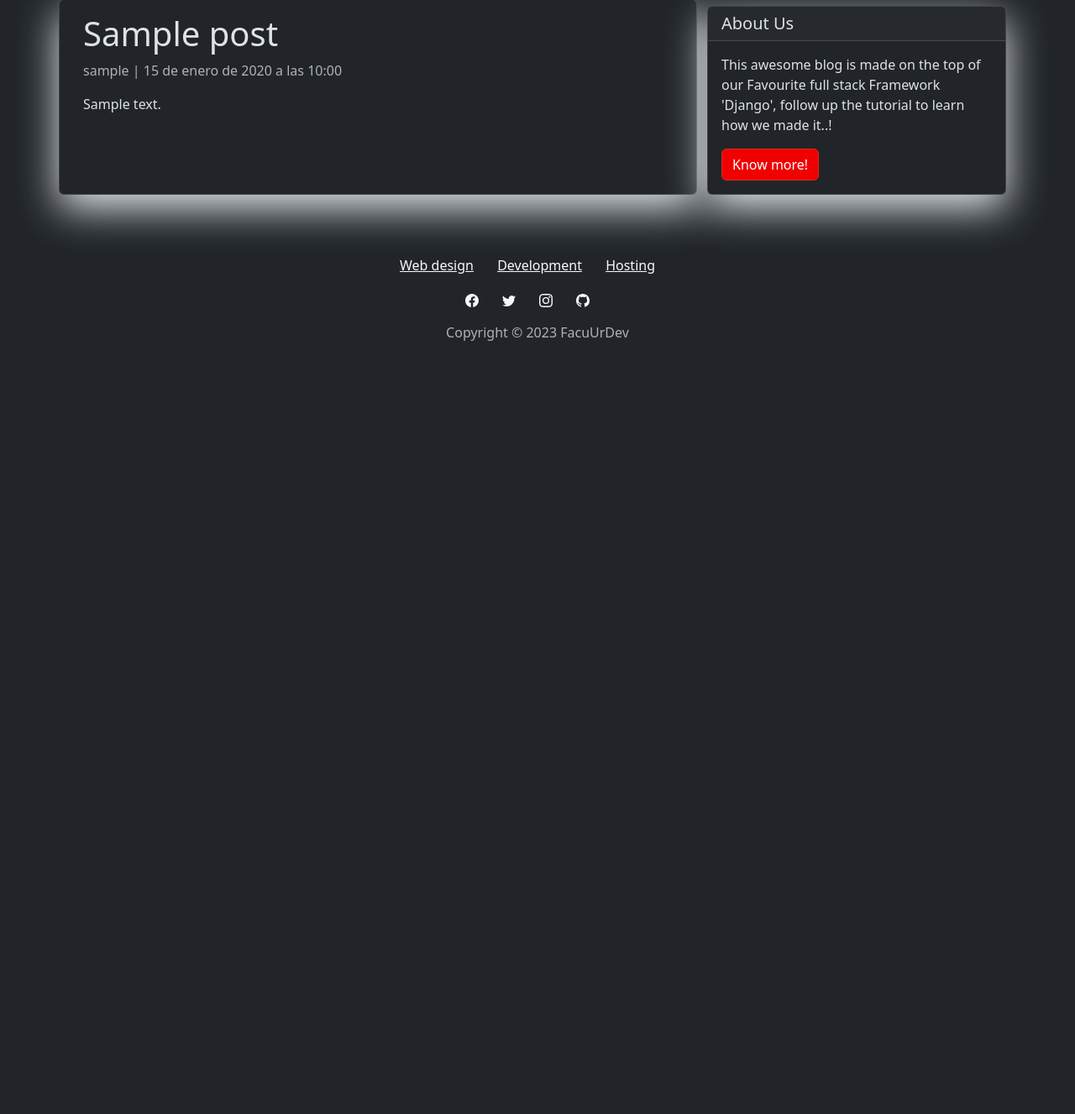
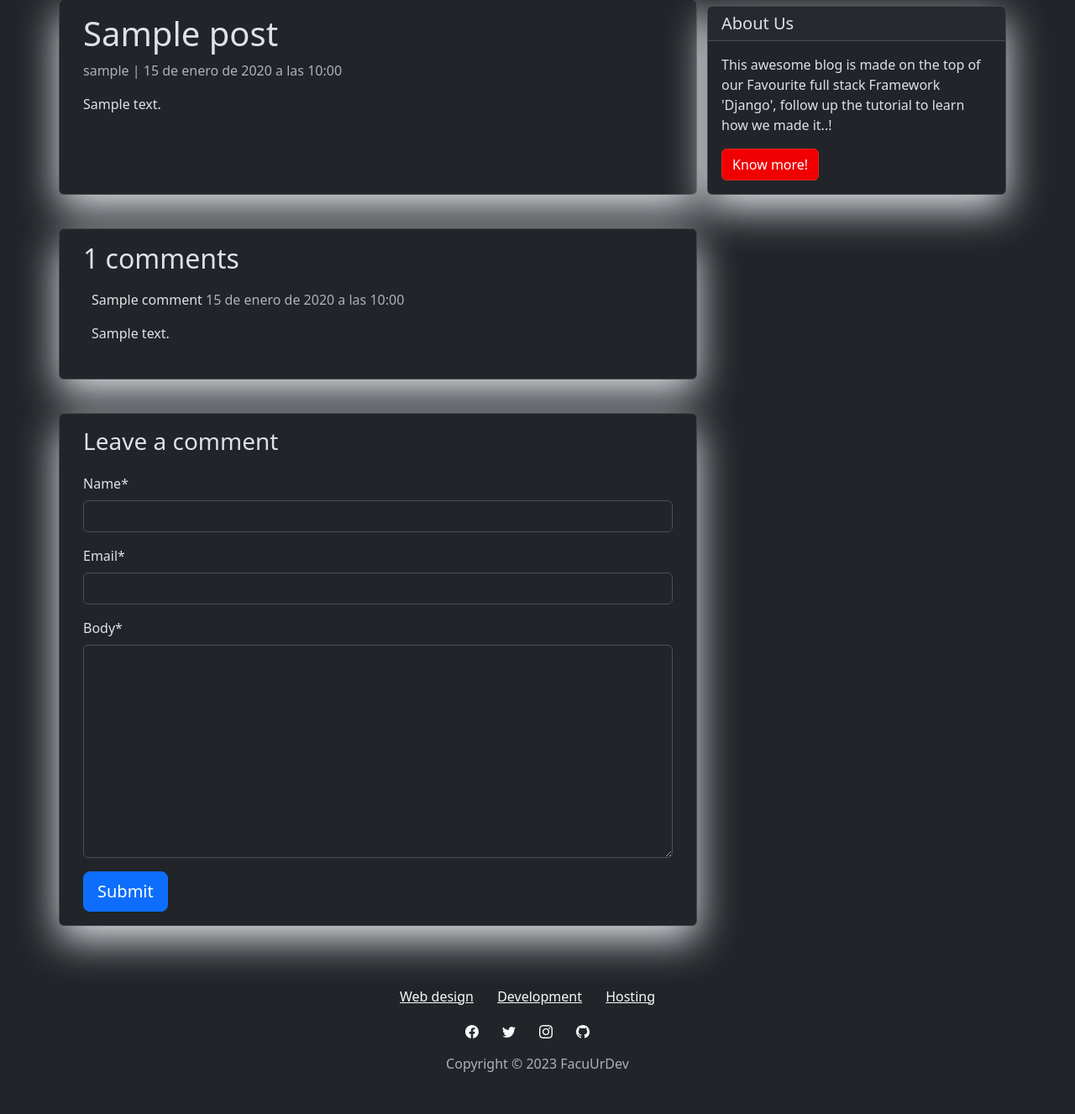
Before and after one commit to FacuUrDev/My_blog_Django, a Django app: a page that uses my_blog/templates/post_detail.html in a window 1280 px wide. Shown: the part 73-1400 px from the top of the page at 84% size. Before the commit the page ends 479 px from the top, so only its background shows below. Run offline with Django 4.2, Linux system fonts and the light colour scheme; tables that the repository leaves empty hold one stand-in row (values such as "Sample post"); some libraries are stand-ins or nearby versions.

Commit message:
Se agrega función de "comentarios","README" Se agregan,modelos,views,urls,y se modifica "post_detail"

```diff
--- /dev/null
+++ b/my_blog/blog/forms.py
@@ -0,0 +1,8 @@
+
+from django import forms
+from .models import Comment
+#Se crea un formulario para los comentarios
+class CommentForm(forms.ModelForm):
+    class Meta:
+        model = Comment
+        fields = ('name', 'email', 'body')
--- a/my_blog/blog/models.py
+++ b/my_blog/blog/models.py
@@ -1,12 +1,13 @@
 from django.db import models
 from django.contrib.auth.models import User
 
-
+#Se crea una tupla para el estado de los post
 STATUS = (
     (0,"Draft"),
     (1,"Publish")
 )
 
+#Se crea un modelo para los post
 class Post(models.Model):
     title = models.CharField(max_length=200, unique=True)
     slug = models.SlugField(max_length=200, unique=True)
@@ -21,3 +22,18 @@ class Post(models.Model):
 
     def __str__(self):
         return self.title
+
+#Se crea un modelo para los comentarios
+class Comment(models.Model):
+    post = models.ForeignKey(Post,on_delete=models.CASCADE,related_name='comments')
+    name = models.CharField(max_length=80)
+    email = models.EmailField()
+    body = models.TextField()
+    created_on = models.DateTimeField(auto_now_add=True)
+    active = models.BooleanField(default=False)
+
+    class Meta:
+        ordering = ['created_on']
+
+    def __str__(self):
+        return 'Comment {} by {}'.format(self.body, self.name)
--- a/my_blog/blog/urls.py
+++ b/my_blog/blog/urls.py
@@ -2,6 +2,6 @@ from . import views
 from django.urls import path
 
 urlpatterns = [
-    path('', views.PostList.as_view(), name='home'),
-    path('<slug:slug>/', views.PostDetail.as_view(), name='post_detail'),
+    path('', views.PostList.as_view(), name='home'),#Se crea una ruta para la lista de post
+    path("<slug:slug>/", views.post_detail, name="post_detail"),#Se crea una ruta para el detalle del post
 ]
--- a/my_blog/blog/views.py
+++ b/my_blog/blog/views.py
@@ -1,10 +1,35 @@
 from django.views import generic
 from .models import Post
+from .forms import CommentForm
+from django.shortcuts import render, get_object_or_404
 
+#Se crea una vista para la lista de post
 class PostList(generic.ListView):
     queryset = Post.objects.filter(status=1).order_by('-created_on')
     template_name = 'index.html'
 
+#Se crea una vista para el detalle del post
 class PostDetail(generic.DetailView):
     model = Post
     template_name = 'post_detail.html'
+
+def post_detail(request, slug):
+    template_name = 'post_detail.html'
+    post = get_object_or_404(Post, slug=slug)
+    comments = post.comments.filter(active=True)
+    new_comment = None    # Comment posted
+    if request.method == 'POST':
+        comment_form = CommentForm(data=request.POST)
+        if comment_form.is_valid():
+            # Create Comment object but don't save to database yet
+            new_comment = comment_form.save(commit=False)
+            # Assign the current post to the comment
+            new_comment.post = post
+            # Save the comment to the database
+            new_comment.save()
+    else:
+        comment_form = CommentForm()
+    return render(request, template_name, {'post': post,
+                                           'comments': comments,
+                                           'new_comment': new_comment,
+                                           'comment_form': comment_form})
--- a/my_blog/my_blog/settings.py
+++ b/my_blog/my_blog/settings.py
@@ -39,7 +39,12 @@ INSTALLED_APPS = [
     'django.contrib.messages',
     'django.contrib.staticfiles',
     'blog',
+    'crispy_forms',
+    'crispy_bootstrap5',
 ]
+CRISPY_ALLOWED_TEMPLATE_PACKS = "bootstrap5"
+
+CRISPY_TEMPLATE_PACK = "bootstrap5"
 
 MIDDLEWARE = [
     'django.middleware.security.SecurityMiddleware',
--- a/my_blog/my_blog/urls.py
+++ b/my_blog/my_blog/urls.py
@@ -3,5 +3,5 @@ from django.urls import path, include
 
 urlpatterns = [
     path('admin/', admin.site.urls),
-    path('', include('blog.urls')),
+    path('', include('blog.urls')),#Se crea una ruta para la lista de post
 ]
--- a/my_blog/templates/post_detail.html
+++ b/my_blog/templates/post_detail.html
@@ -1,17 +1,51 @@
 {% extends 'layout/base.html' %}
-{% block 'content' %}
-
-<div class="container">
+{% load crispy_forms_tags %}
+ {% block 'content' %}<div class="container">
   <div class="row">
     <div class="col-md-8 card mb-4  mt-3 left  top">
+     <div class="card-body">
+        <h1>{% block title %} {{ post.title }} {% endblock title %}</h1>
+       <p class=" text-muted">{{ post.author }} | {{ post.created_on }}</p>
+        <p class="card-text ">{{ post.content | safe }}</p>
+     </div>
+    </div>
+   {% block 'sidebar' %}
+ {% include 'layout/partials/sidebar.html' %}
+{% endblock  %}
+   <div class="col-md-8 card mb-4  mt-3 ">
       <div class="card-body">
-        <h1>{% block title %} {{ object.title }} {% endblock title %}</h1>
-        <p class=" text-muted">{{ post.author }} | {{ post.created_on }}</p>
-        <p class="card-text ">{{ object.content | safe }}</p>
+        <!-- comments -->
+       <h2>{{ comments.count }} comments</h2>
+        {% for comment in comments %}
+        <div class="comments" style="padding: 10px;">
+          <p class="font-weight-bold">
+           {{ comment.name }}
+            <span class=" text-muted font-weight-normal">
+              {{ comment.created_on }}
+            </span>
+          </p>
+          {{ comment.body | linebreaks }}
+        </div>
+        {% endfor %}
+      </div>
+   </div>
+    <div class="col-md-8 card mb-4  mt-3 ">
+      <div class="card-body">
+        {% if new_comment %}
+        <div class="alert alert-success" role="alert">
+          Your comment is awaiting moderation
+        </div>
+        {% else %}
+        <h3>Leave a comment</h3>
+        <!-- formulario de comentario -->
+        <form method="post" style="margin-top: 1.3em;">
+          {{ comment_form | crispy }}
+          {% csrf_token %}
+          <button type="submit" class="btn btn-primary  btn-lg">Submit</button>
+        </form>
+        {% endif %}
       </div>
     </div>
-    {% block sidebar %} {% include 'layout/partials/sidebar.html' %} {% endblock  %}
   </div>
 </div>
-
 {% endblock  %}
```
Also changed, not shown: my_blog/blog/admin.py (+11 -1 lines), README.md (added), my_blog/blog/migrations/0002_comment.py (added).
